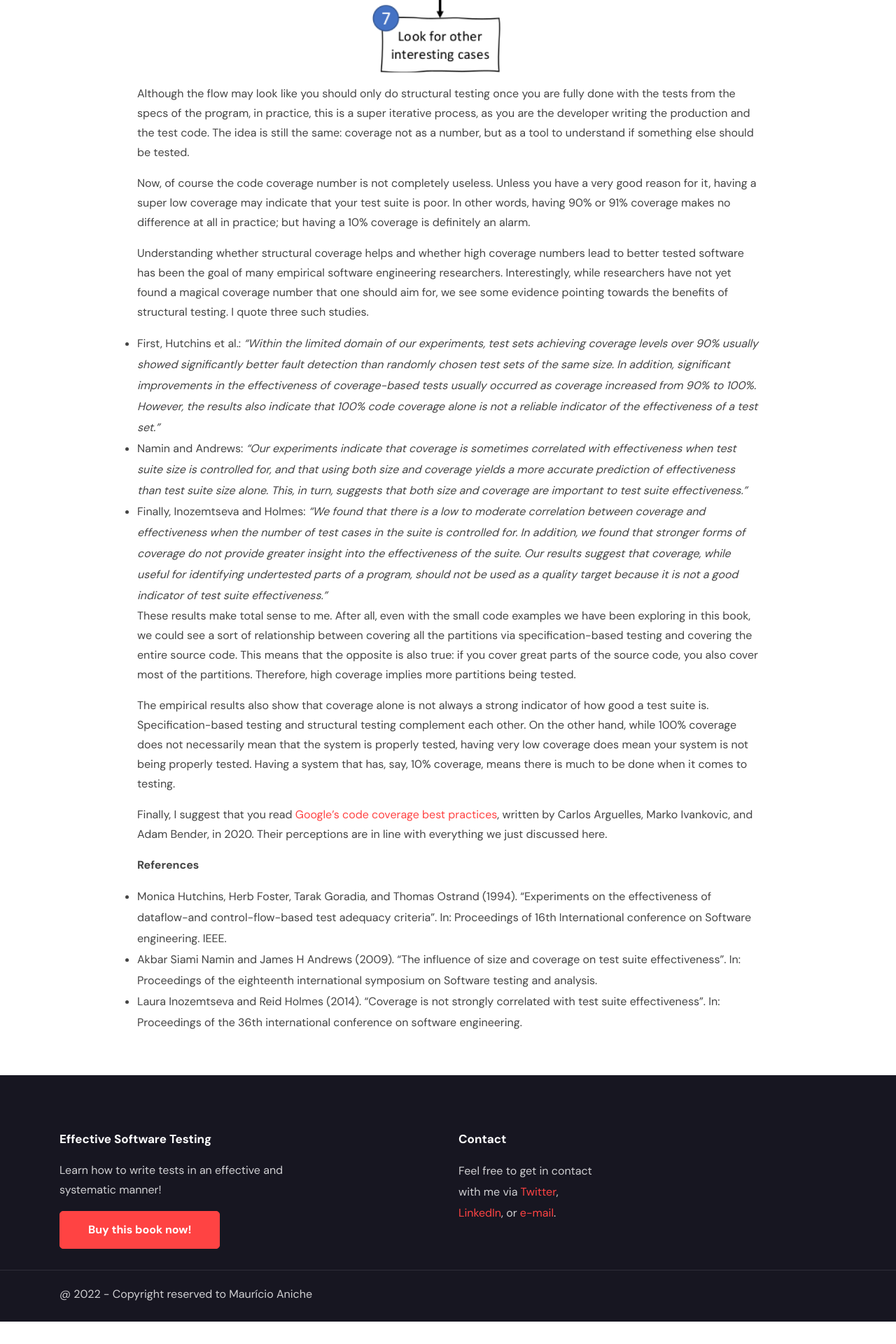
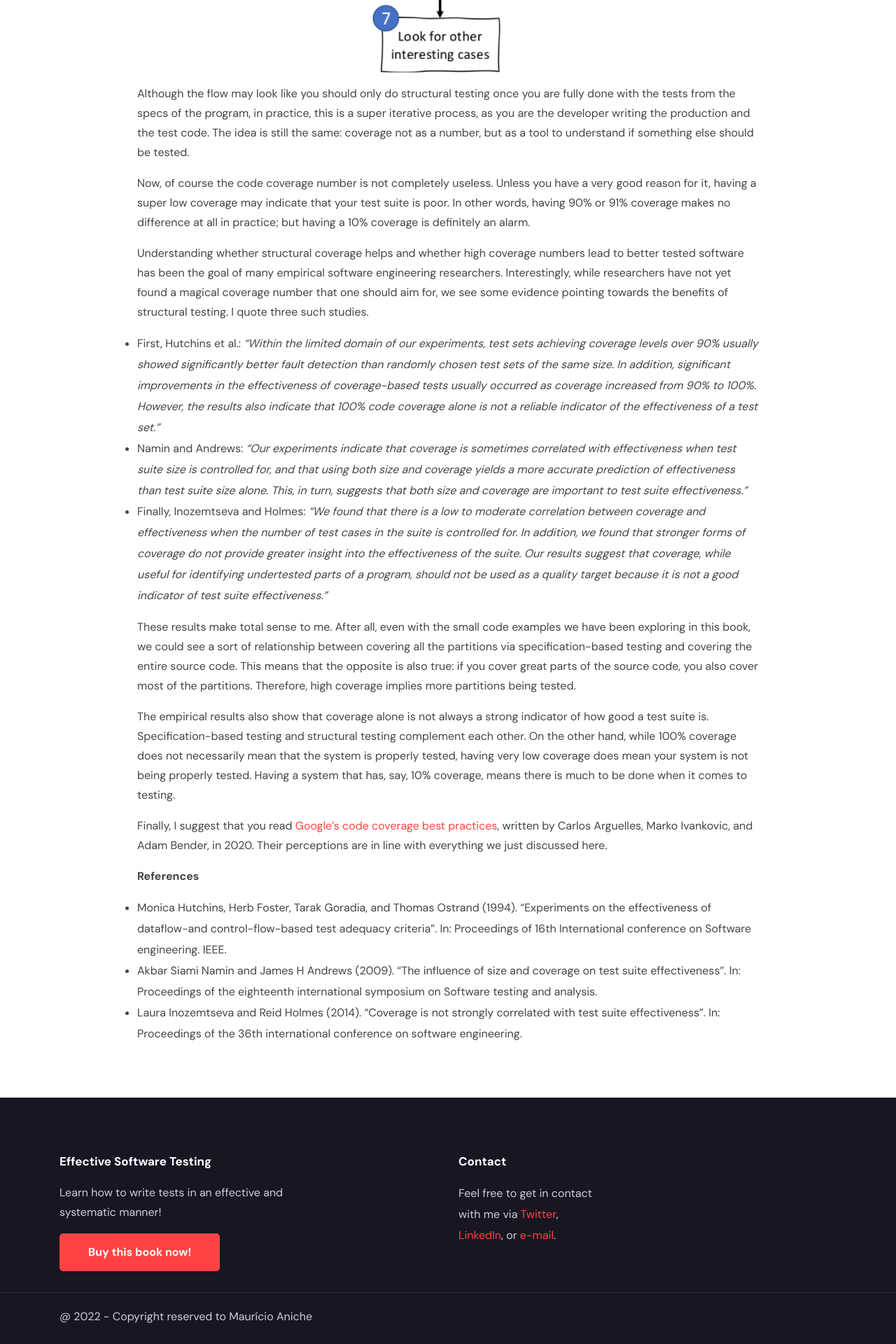
Before and after one commit to effective-software-testing/website, a Jekyll site: the page built from _posts/2021-11-18-why-do-developers-hate-code-coverage.md, in a window 1280 px wide. Shown: the part 1744-3664 px from the top of the page at 70% size. Built offline with Jekyll 4.4.1, drawn with Linux system fonts in a browser that asks for light colours; comment, search, counter and statistics services are not loaded; before the commit the page ends 3632 px from its top, so only the background shows below that.

Commit message:
space between lists and the next paragraph

```diff
--- a/assets/css/style.css
+++ b/assets/css/style.css
@@ -2142,3 +2142,7 @@ Footer Section
   display: block;
   margin: auto;
 }
+
+.post-row ul {
+  margin-bottom: 1em;
+}
```
